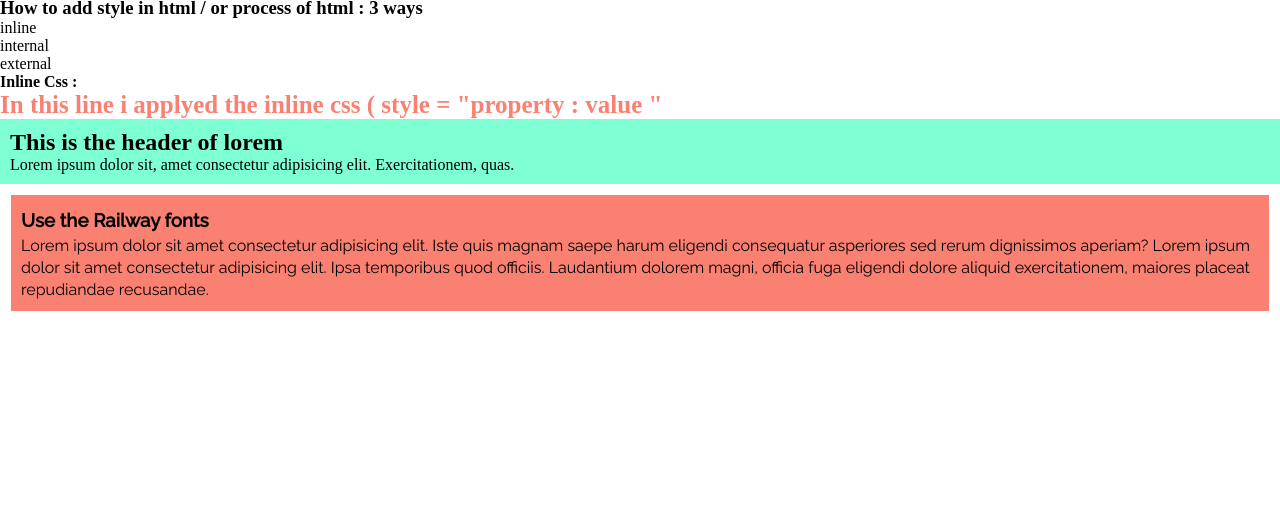
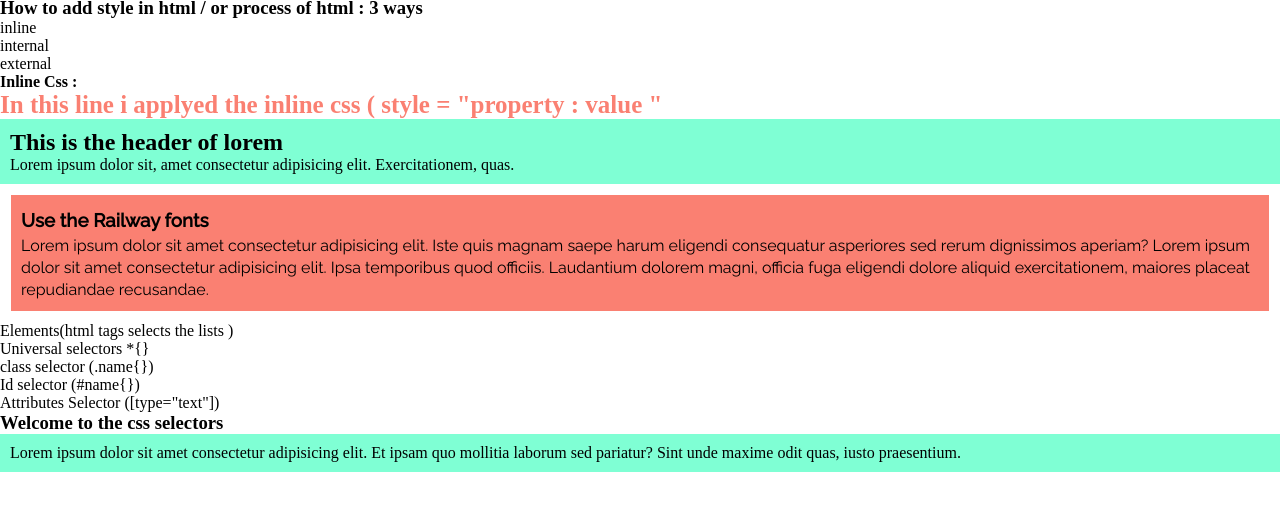
Before and after one commit to Mim-Hakkani/Css-basic-to-advanced-, a plain HTML site: page index.html in a window 1280 px wide. Shown: the part 67-578 px from the top of the page. Drawn offline with Linux system fonts and the light colour scheme.

Commit message:
css selector is done

```diff
--- a/index.html
+++ b/index.html
@@ -59,5 +59,23 @@
     </section>
 
 
+    <section>
+        <ul>
+            <li>Elements(html tags selects the lists )</li>
+            <li>Universal selectors *{}</li>
+            <li>class selector (.name{})</li>
+            <li>Id selector (#name{})</li>
+            <li>Attributes Selector ([type="text"])</li>
+        </ul>
+        <div id="selector-title">
+            <h3>Welcome to the css selectors </h3>
+        </div>
+        <div class="internal-css">
+            <p>Lorem ipsum dolor sit amet consectetur adipisicing elit. Et ipsam quo mollitia laborum sed pariatur? Sint unde maxime odit quas, iusto praesentium.</p>
+        </div>
+
+    </section>
+
+
 </body>
 </html>
```
